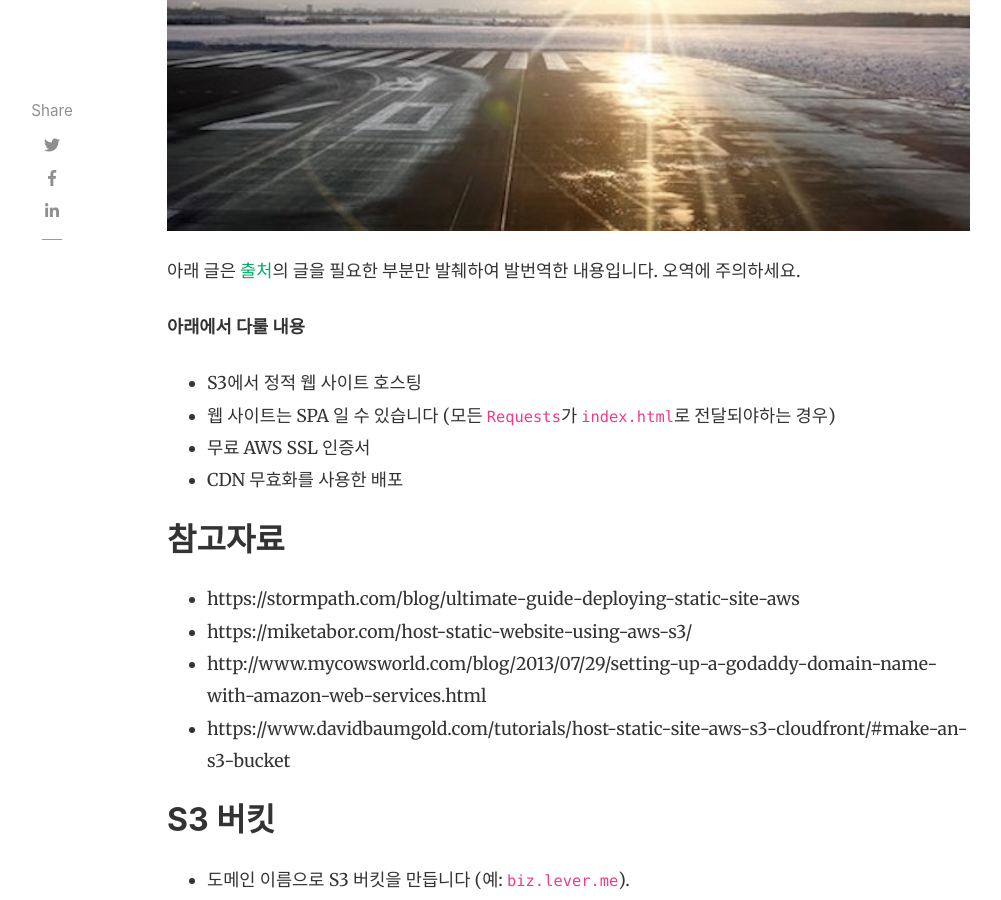
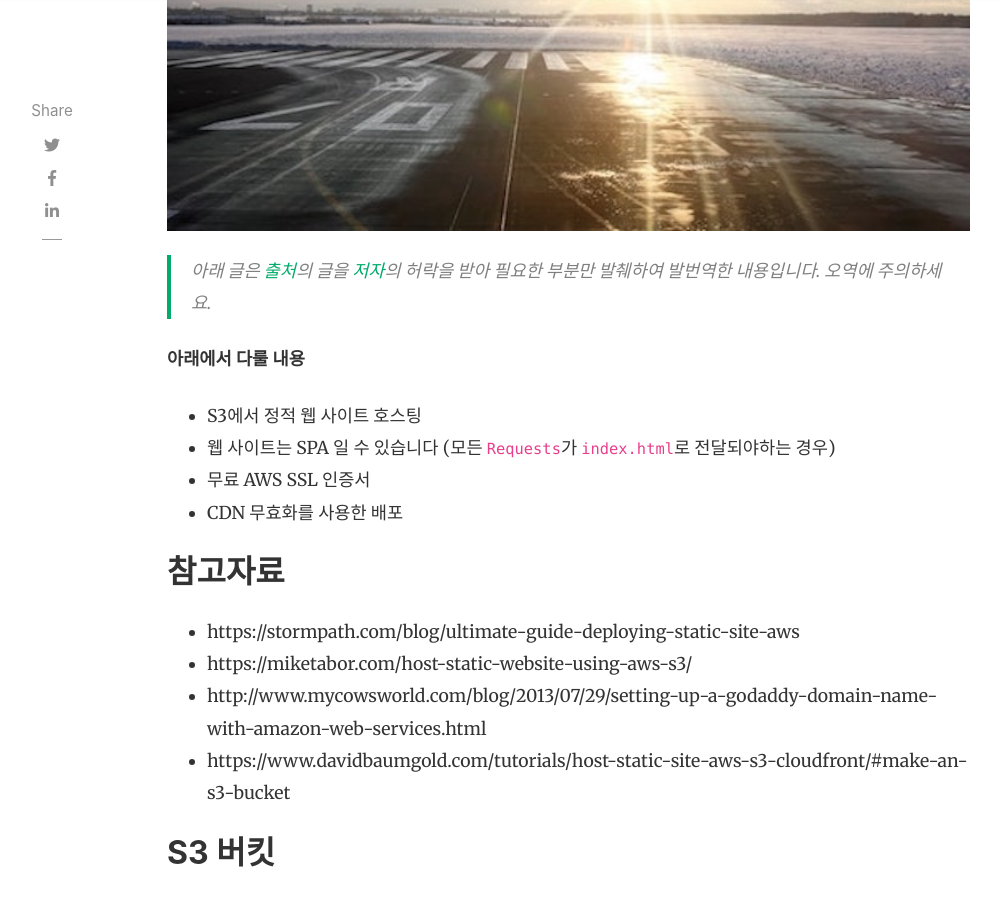
Before and after one commit to madup-inc/madup-inc.github.io, a Jekyll site: the page built from _posts/2020-03-03-deploy-S3.md, in a window 1280 px wide and 900 px high, scrolled down 723 px. Shown: the whole window, without its empty margins (118-1119 px from the left). Built offline with Jekyll 4.4.1, drawn with Linux system fonts in a browser that asks for light colours; nearby versions of some CDN libraries; comment, search, counter and statistics services are not loaded.

Commit message:
저자 허락에 대한 내용 추가

```diff
--- a/_posts/2020-03-03-deploy-S3.md
+++ b/_posts/2020-03-03-deploy-S3.md
@@ -7,7 +7,7 @@
 excerpt: AWS S3에서 React App 배포 자동화를 위해 필요한 내용을 번역해보았습니다.
 ---
 
-아래 글은 [출처](https://gist.github.com/bradwestfall/b5b0e450015dbc9b4e56e5f398df48ff)의 글을 필요한 부분만 발췌하여 발번역한 내용입니다. 오역에 주의하세요.
+> 아래 글은 [출처](https://gist.github.com/bradwestfall/b5b0e450015dbc9b4e56e5f398df48ff)의 글을 [저자](https://gist.github.com/bradwestfall)의 허락을 받아 필요한 부분만 발췌하여 발번역한 내용입니다. 오역에 주의하세요.
 
 **아래에서 다룰 내용**
 - S3에서 정적 웹 사이트 호스팅
```
